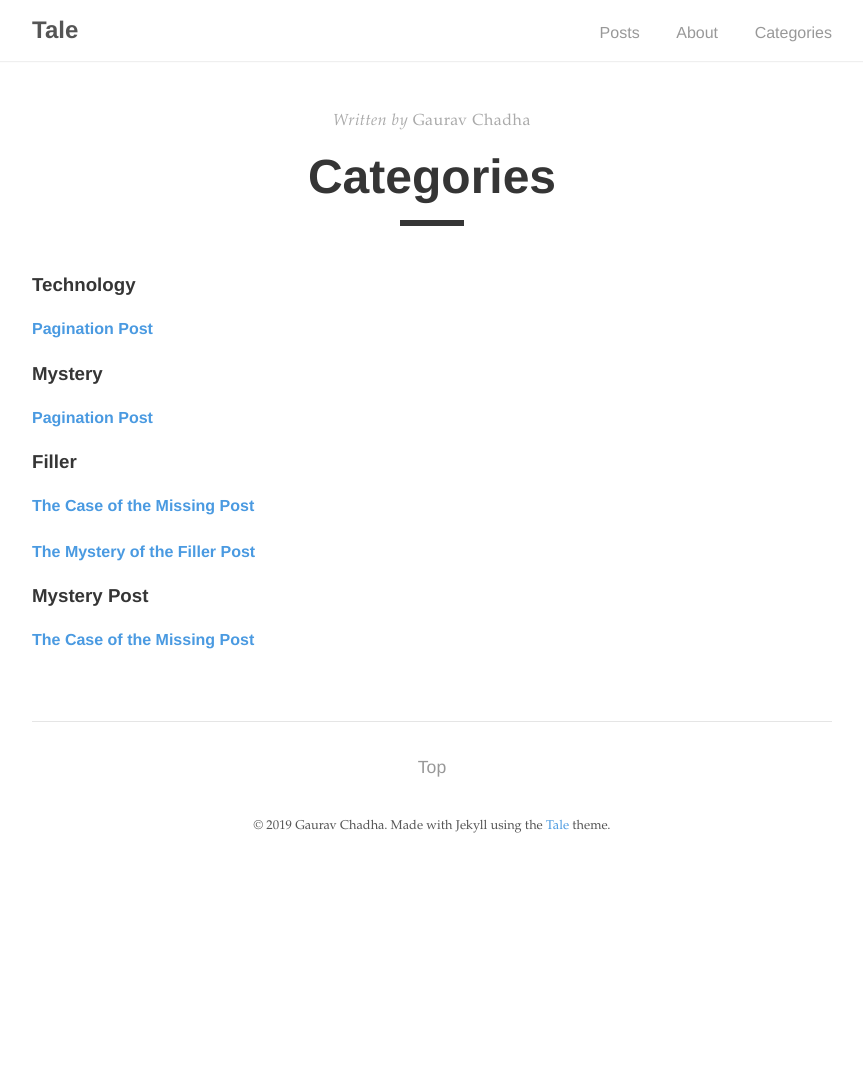
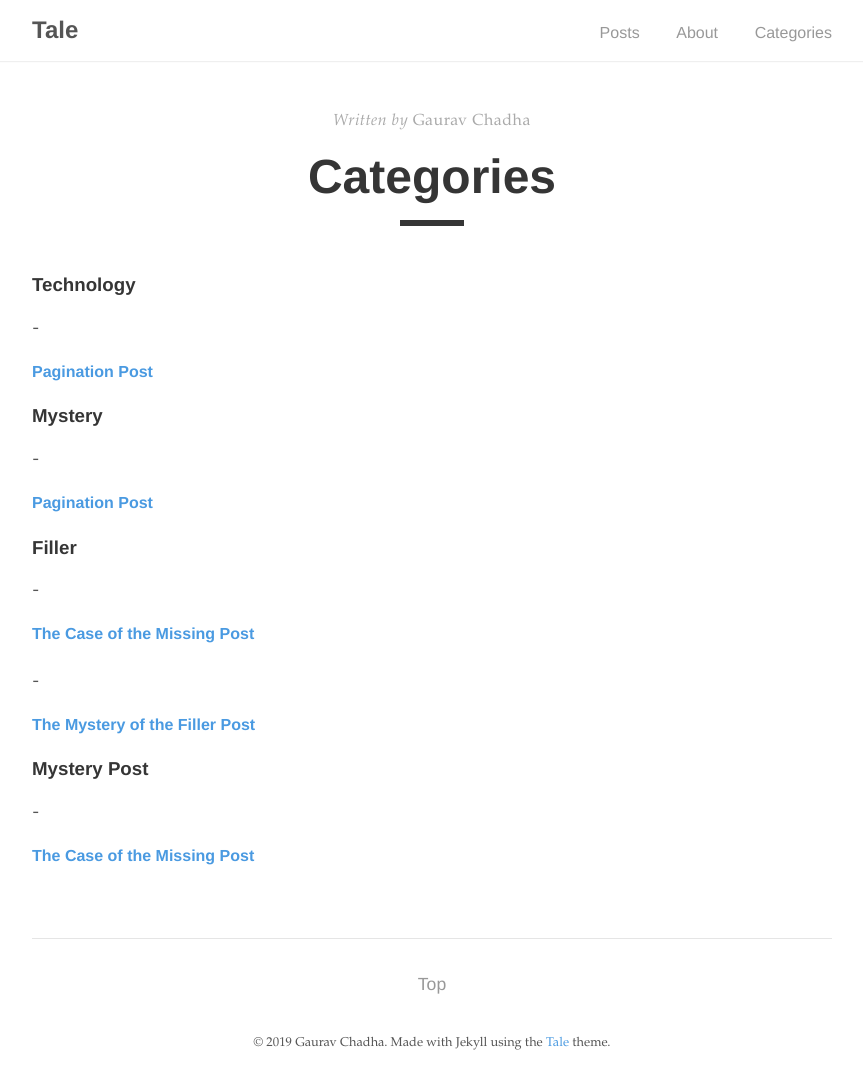
Before and after one commit to sayhigaurav/sayhigaurav.github.io, a Jekyll site: the page built from _pages/categories.html, in a window 1280 px wide. Shown: the whole page, without its empty margins (208-1071 px from the left). Built offline with Jekyll 4.4.1, drawn with Linux system fonts in a browser that asks for light colours; before the commit the page ends 900 px from its top, so only the background shows below that.

```diff
--- a/_pages/categories.html
+++ b/_pages/categories.html
@@ -15,7 +15,7 @@ title: Categories
     <a name="{{ category_name | slugize | camelcase }}"></a>
     {% for post in site.categories[category_name] %}
     <article class="archive-item">
-      <h4><a href="{{ site.baseurl }}{{ post.url }}">{{post.title}}</a></h4>
+      - <h4><a href="{{ site.baseurl }}{{ post.url }}">{{post.title}}</a></h4>
     </article>
     {% endfor %}
   </div>
```
